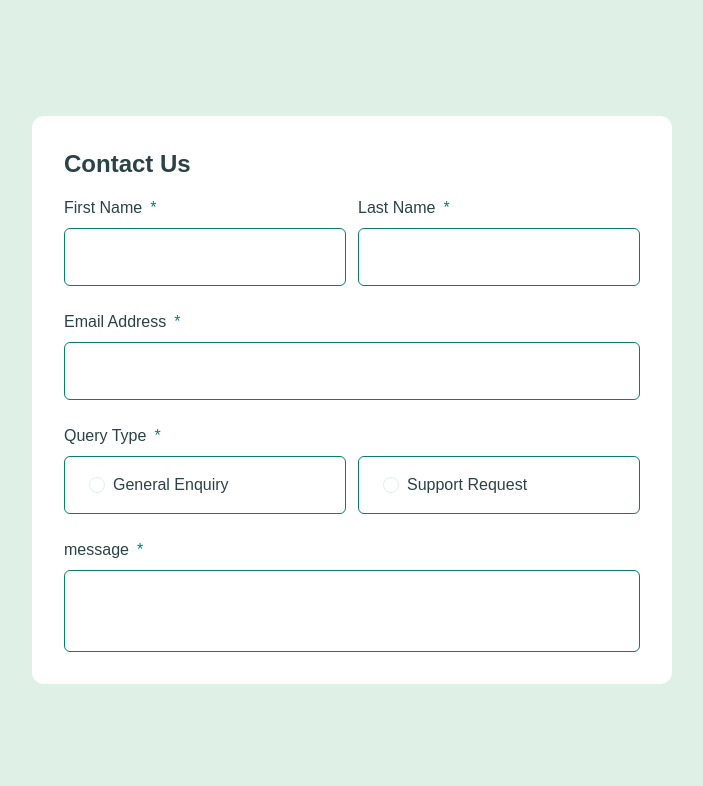
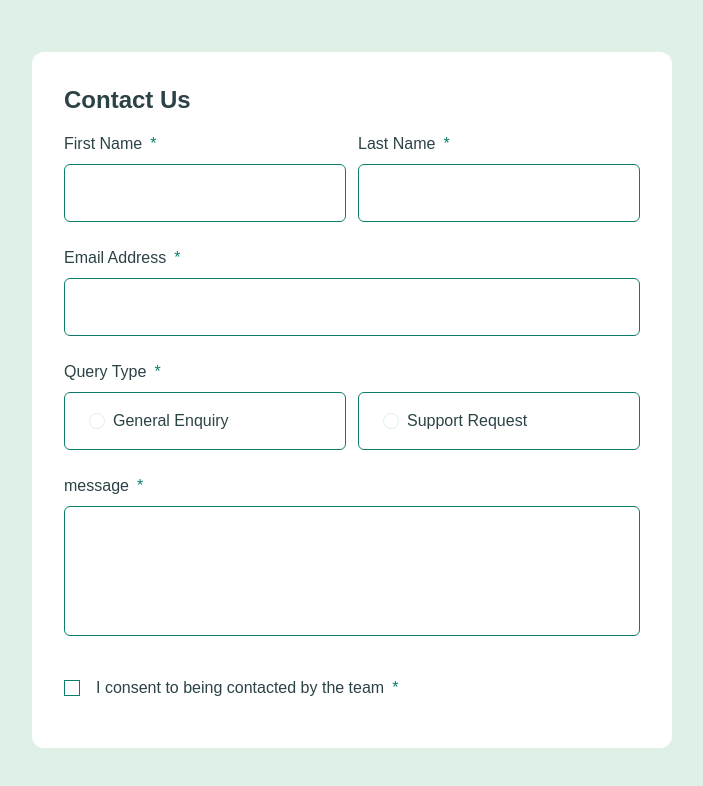
Before and after one commit to Erhahon-Imafidon/contact_form, a React (Vite) app: page / in a window 1280 px wide. Shown: the top 786 px of the page, without its empty margins (288-991 px from the left). Built offline with nearby package versions, Linux system fonts and the light colour scheme.

Commit message:
Finished Consent Section UI

```diff
--- a/src/components/Contact.jsx
+++ b/src/components/Contact.jsx
@@ -116,7 +116,25 @@ const Contact = () => {
                         value={message}
                         onChange={(e) => setMessage(e.target.value)}
                         required
+                        rows='4'
                         className='px-3 py-4 focus:outline-none border border-green-medium rounded-md resize-none'/>
+                </div>
+                {/*CONSENT SECTION*/}
+                <div
+                    className='flex items-center py-4 w-full space-x-4'>
+                    <input
+                        id='consent'
+                        type='checkbox'
+                        required
+                        className='cursor-pointer w-4 h-4 checked:bg-green-medium appearance-none  border border-green-medium'
+                    />
+                    <label
+                        htmlFor="consent"
+                        className="text-base text-grey-dark">I consent to being contacted by the team
+
+                        <span
+                            className='ml-2 text-green-medium'>*</span>
+                    </label>
                 </div>
             </form>
         </section>
```
